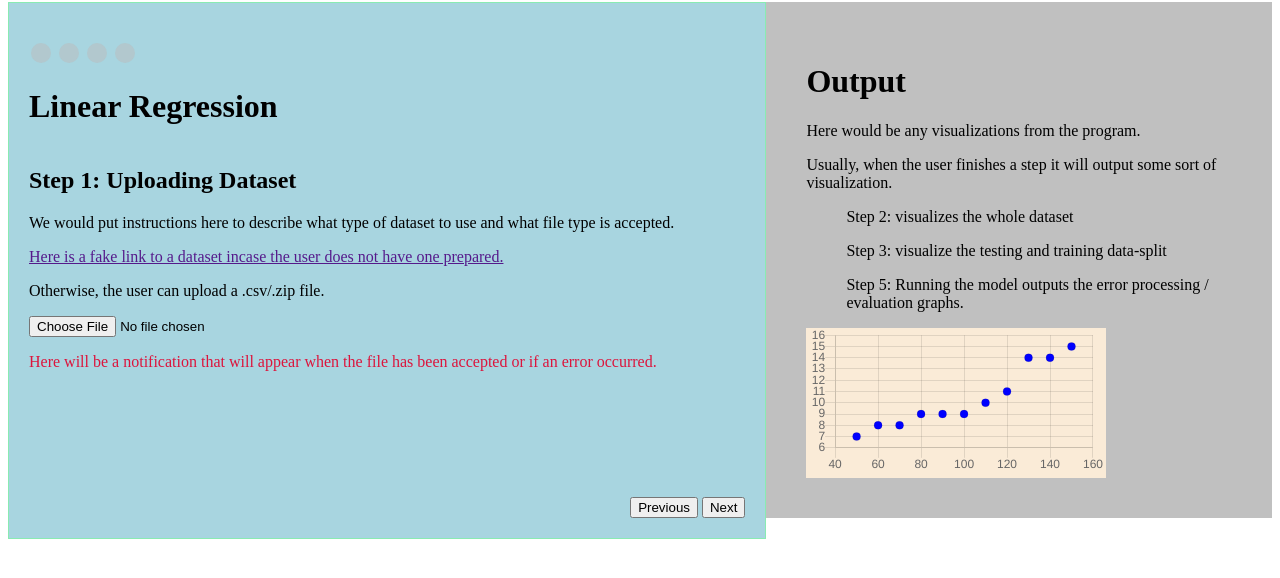
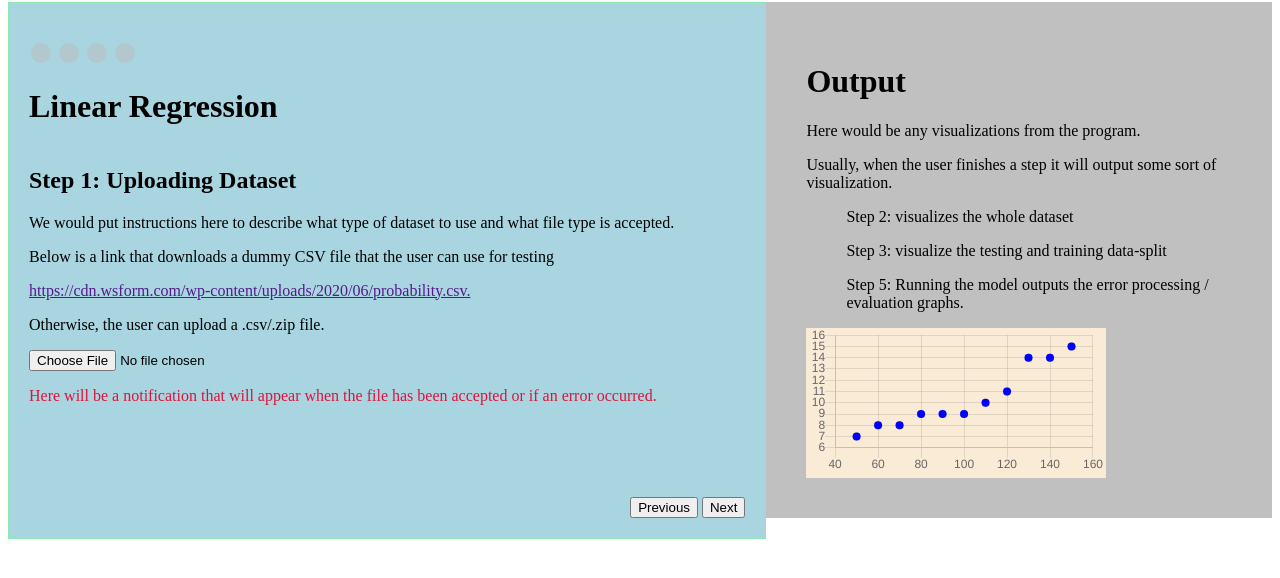
Before and after one commit to TAWinterton2/CS-F600-ML-GUI, a Flask app: page /linear in a window 1280 px wide. Shown: the part 46-624 px from the top of the page. Run offline with Flask 3, Linux system fonts and the light colour scheme.

Commit message:
Update ml_form.html
Added Comments to help w/ organizing html page.

Started adding descriptions for hyperparameters to be used for reference

```diff
--- a/website/templates/ml_form.html
+++ b/website/templates/ml_form.html
@@ -17,16 +17,21 @@
                     <span class="step"></span>
                     <span class="step"></span>
                 </div>
+
                 <h1 class="ML">Linear Regression</h1>
+
+                <!-- Div for Uploading Dataset-->
                 <div class="tab"><h2>Step 1: Uploading Dataset</h2>
                     <p>We would put instructions here to describe what type of dataset to use and what file type is accepted.</p>
-                    <p><a href="">Here is a fake link to a dataset incase the user does not have one prepared.</a></p>
+                    <p>Below is a link that downloads a dummy CSV file that the user can use for testing</p>
+                    <p><a href="">https://cdn.wsform.com/wp-content/uploads/2020/06/probability.csv.</a></p>
                     <p>Otherwise, the user can upload a .csv/.zip file.</p>
                     <input type="file" name="file" accept=".csv"> <!--<input type="submit" value="Submit File">-->
                     <p style="color:crimson">Here will be a notification that will appear when the file has been accepted or if an error occurred.</p>
                     <!--<p><input placeholder="PutsomthingHere" oninput="this.className = ''" class="t"></p>-->
                 </div>
 
+                <!-- Div for Scaling the Data Set-->
                 <div class="tab"><h2>Step 2: Scaling the Dataset</h2>
                     <p>This section would explain what we mean by scaling the dataset, as well as what each option (if applicable)
                         means. The user will select an option (with standardize being the default) and then continue to the next step.
@@ -37,6 +42,7 @@
                     </select>
                 </div>
 
+                <!-- Div for Setting Testing and Traning Sets-->
                 <div class="tab"><h2>Step 3: Training and Testing</h2>
                     <p>We would explain what the testing + training datasets mean, the ideal split for this.</p>
                     <p><label for="training">Training:</label>
@@ -47,6 +53,8 @@
                     an error will output here explaining what went wrong.</p>
                 </div>
 
+
+                <!-- Div for Changing all Hyperparameters-->
                 <!-- Sorry if this div becomes super long :(
                                             -Travis         -->
                 <div class="tab"><h2>Step 4: Initialize the Model</h2>
@@ -71,6 +79,17 @@
                     </p>
 
                     <p>
+                        <!--
+                            Parameter: Loss Strength:
+
+                            The loss function to be used.
+                            The possible values are ‘squared_error’, ‘huber’, ‘epsilon_insensitive’, or ‘squared_epsilon_insensitive’
+
+                            The ‘squared_error’ refers to the ordinary least squares fit.
+                            ‘huber’ modifies ‘squared_error’ to focus less on getting outliers correct by switching from squared to linear loss past a distance of epsilon.
+                            ‘epsilon_insensitive’ ignores errors less than epsilon and is linear past that; this is the loss function used in SVR.
+                            ‘squared_epsilon_insensitive’ is the same but becomes squared loss past a tolerance of epsilon.
+                        -->
                         Loss Strength:
                         <select name = "loss Strength" id="Hyperparameters">
                             <option value="square_error">Squared Error</option>
@@ -79,6 +98,7 @@
                         </select>
 
                         &ensp;
+
 
                         Penalty:
                         <select name="penalty" id="Hyperparameters">
@@ -121,6 +141,8 @@
                         <input type="radio" id="Hyperparameters" name="false" value="false">
                         <lable for="false">False</lable>
                     </p>
+
+
 
                     <p>
                         <label for="verbose">Verbose:</label>
@@ -193,6 +215,7 @@
 
                 </div>
 
+                <!-- Div for Running the Model-->
                 <div class="tab"><h2>Step 5: Run</h2>
                     <p>If possible, we would review all the settings the user has inputted so the user
                         can view everything before running. When the user presses the run button, the model
@@ -201,6 +224,7 @@
 
                 </div>
 
+                <!-- Next and Previous Buttons for Multi-page form-->
                 <div style="overflow:auto;">
                     <div style="float:right;">
                     <button type="button" id="prevStp" onclick="nextPrev(-1)">Previous</button>
@@ -211,6 +235,9 @@
             </form>
             <script type="text/javascript" src="{{url_for('static', filename='ml_form_script.js')}}"></script>
         </div>
+
+
+        <!-- Div for Output Display on Right Hand Side of Webpage-->
         <div class="display">
             <div class="output">
                 <h1>Output</h1>
```
